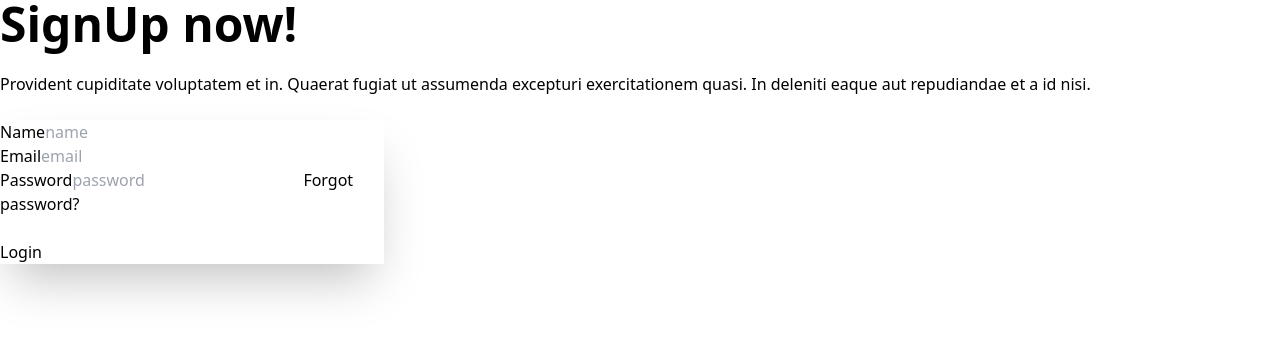
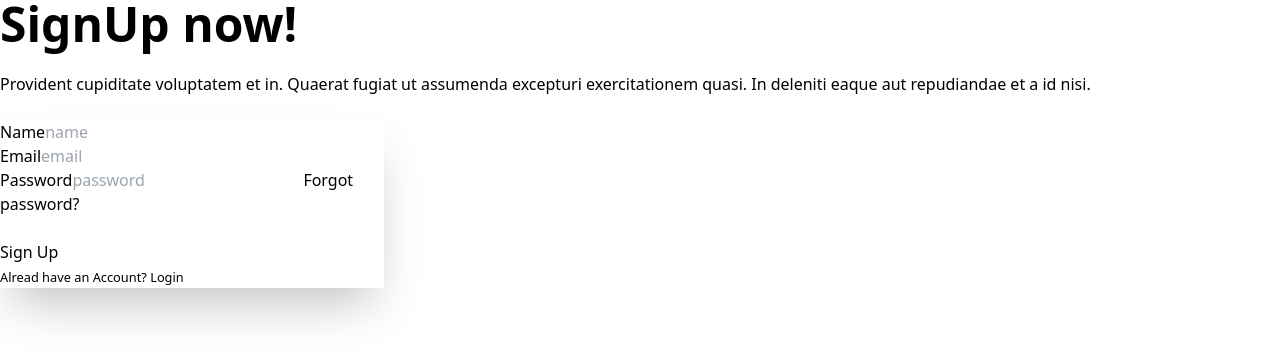
Before and after one commit to AnaySaha/bistro-boss-client, a React (Vite) app: page /signup in a window 1280 px wide. Shown: the top 360 px of the page. Built offline with nearby package versions, Linux system fonts and the light colour scheme; no server answers.

Commit message:
create user

```diff
--- a/src/pages/Login/Login.jsx
+++ b/src/pages/Login/Login.jsx
@@ -3,15 +3,16 @@ import { useEffect } from 'react';
 import { Link } from 'react-router-dom';
 import { loadCaptchaEnginge, LoadCanvasTemplate, validateCaptcha } from 'react-simple-captcha';
 import { AuthContext } from '../../firebase/providers/AuthProviders';
+import { Helmet } from 'react-helmet-async';
 
 const Login = () => {
     const captchaRef = useRef(null);
     const [disabled, setDisabled] = useState(true);
 
-const {signIn} = useContext(AuthContext);
+    const { signIn } = useContext(AuthContext);
 
 
-    useEffect( ()=> {
+    useEffect(() => {
         loadCaptchaEnginge(6);
     }, [
 
@@ -31,16 +32,19 @@ const {signIn} = useContext(AuthContext);
 
     const handleValidateCaptcha = e => {
         const user_captcha_value = captchaRef.current.value;
-    if (validateCaptcha(user_captcha_value)){
+        if (validateCaptcha(user_captcha_value)) {
             setDisabled(false);
         }
-    else{
+        else {
             setDisabled(true)
         }
 
     }
 
     return (
+        <>
+                <Helmet><title> BISTRO | LOGIN</title></Helmet>
+
             <div className="hero bg-base-200 min-h-screen">
                 <div className="hero-content flex md:flex lg:flex-row-reverse">
                     <div className="text-center md:w-1/2 lg:text-left">
@@ -62,7 +66,7 @@ const {signIn} = useContext(AuthContext);
                                 <label className="label">
                                     <span className="label-text">Password</span>
                                 </label>
-                            <input type="password" name="password"  placeholder="password" className="input input-bordered" required />
+                                <input type="password" name="password" placeholder="password" className="input input-bordered" required />
                                 <label className="label">
                                     <a href="#" className="label-text-alt link link-hover">Forgot password?</a>
                                 </label>
@@ -71,12 +75,12 @@ const {signIn} = useContext(AuthContext);
                                 <label className="label">
                                     <LoadCanvasTemplate />
                                 </label>
-                            <input type="text" ref={captchaRef} name="captcha"  placeholder="type the text above" className="input input-bordered" required />
+                                <input type="text" ref={captchaRef} name="captcha" placeholder="type the text above" className="input input-bordered" required />
                                 <button onClick={handleValidateCaptcha} className="btn btn-outline btn-xs mt-2">Validate</button>
                             </div>
                             <div className="form-control mt-6">
                                 <input disabled={disabled} type='submit' value="Login"
-                            className="btn btn-primary"/>
+                                    className="btn btn-primary" />
                             </div>
                         </form>
                         <p><small>New Here? <Link to="/signUp"> Crete an account
@@ -84,6 +88,7 @@ const {signIn} = useContext(AuthContext);
                     </div>
                 </div>
             </div>
+        </>
     );
 };
 
--- a/src/pages/SignUp/SignUp.jsx
+++ b/src/pages/SignUp/SignUp.jsx
@@ -1,19 +1,31 @@
+import { useContext } from "react";
+import { Helmet } from "react-helmet-async";
 import { useForm } from "react-hook-form";
+import { data, Link } from "react-router-dom";
+import { AuthContext } from "../../firebase/providers/AuthProviders";
 
 
 
 
 
 const SignUp = () => {
-    const { handleSubmit, register, formState: { errors } } = useForm();
+  const { handleSubmit, register, formState: { errors } } = useForm();
 
-    const onSubmit = values => {
-        console.log(values);
-    }
+  const { createUser } = useContext(AuthContext);
+  const onSubmit = data => {
+    console.log(data);
+    createUser(data.email, data.password)
+    .then(result => {
+      const loggeduser = result.user;
+      console.log(loggeduser);
+    })
+  }
 
 
-    return (
-        <div className="hero min-h-screen bg-base-200">
+  return (
+    <>
+     <Helmet><title> BISTRO | SIGN UP</title></Helmet>
+      <div className="hero min-h-screen bg-base-200">
         <div className="hero-content flex-col lg:flex-row-reverse">
           <div className="text-center lg:text-left">
             <h1 className="text-5xl font-bold">SignUp now!</h1>
@@ -25,25 +37,26 @@ const SignUp = () => {
                 <label className="label">
                   <span className="label-text">Name</span>
                 </label>
-                <input type="text" {...register("name", { required: true }) } name='name' placeholder="name" className="input input-bordered"/>
+                <input type="text" {...register("name", { required: true })} name='name' placeholder="name" className="input input-bordered" />
                 {errors.name && <span className="text-red-600">Name is required</span>}
               </div>
               <div className="form-control">
                 <label className="label">
                   <span className="label-text">Email</span>
                 </label>
-                <input type="email" {...register("email", { required: true }) } name="email" placeholder="email" className="input input-bordered"/>
+                <input type="email" {...register("email", { required: true })} name="email" placeholder="email" className="input input-bordered" />
                 {errors.email && <span className="text-red-600">Email is required</span>}
               </div>
               <div className="form-control">
                 <label className="label">
                   <span className="label-text">Password</span>
                 </label>
-                <input type="password" {...register("password", { required: true,
-                  minLength:8,
-                  maxLength:12,
-                  pattern: /^(?=.*[A-Z])(?=.*[!@#$&*])(?=.*[0-9])(?=.*[a-z])$/
-                  }) }  name="password" placeholder="password" className="input input-bordered"/>
+                <input type="password" {...register("password", {
+                  required: true,
+                  minLength: 8,
+                  maxLength: 12,
+                  pattern: /(?=.*[A-Z])(?=.*[!@#$&*])(?=.*[0-9])(?=.*[a-z])/
+                })} name="password" placeholder="password" className="input input-bordered" />
                 {errors.password?.type === 'required' && <p className="
                 text-red-600">
                   Password is Requied
@@ -67,13 +80,17 @@ const SignUp = () => {
                 </label>
               </div>
               <div className="form-control mt-6">
-                <button className="btn btn-primary">Login</button>
+                <input type='submit' value="Sign Up"
+                  className="btn btn-primary" />
               </div>
             </form>
+            <p><small>Alread have an Account? <Link to="/Login"> Login
+                        </Link> </small></p>
           </div>
         </div>
       </div>
-    );
+    </>
+  );
 };
 
 export default SignUp;
```
Lines whose indentation alone changed are shown as unchanged.
